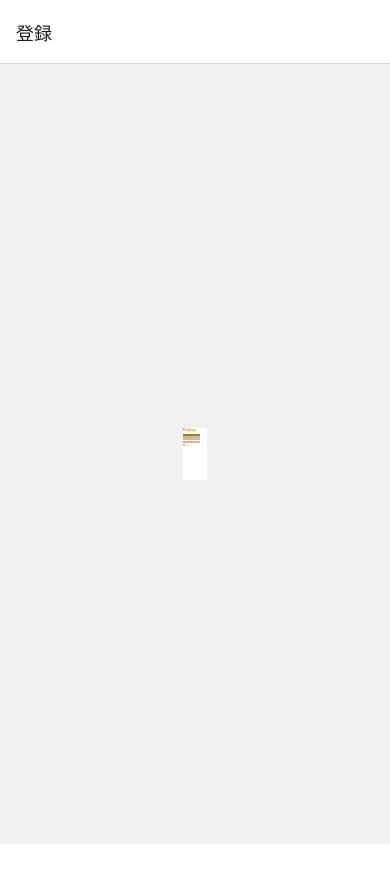
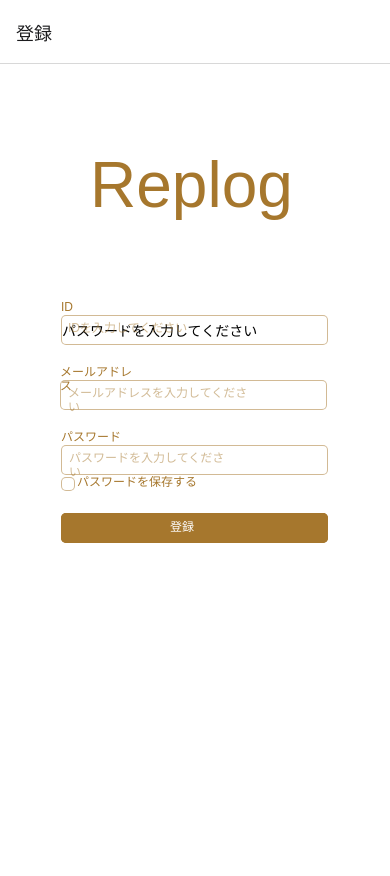
Before and after one commit to m0r016/replog, a React Native app: screen / in a window 390 px wide. Before the commit the page ends 844 px from the top, so only its background shows below. Built offline with nearby package versions, Linux system fonts and the light colour scheme.

Commit message:
fix: 正しく描画されないのでstyleを修正

```diff
--- a/src/pages/newRegisterPage.tsx
+++ b/src/pages/newRegisterPage.tsx
@@ -12,149 +12,197 @@ import { Svg } from 'react-native-svg';
 
 const newRegisterPageStyles = StyleSheet.create({
   newRegisterPage: {
-    width: 24.38,
-    height: 52.75,
+    position: 'relative',
+    width: 390,
+    height: 844,
     backgroundColor: '#ffffff',
   },
   Replog: {
-    margin: '5.63 7.25',
-    width: 13.88,
-    height: 6,
+    position: 'absolute',
+    left: 90,
+    top: 116,
+    width: 222,
+    height: 96,
     color: '#a6772d',
     fontFamily: 'Hiragino Sans, sans-serif',
-    fontSize: 4,
-    lineHeight: 4.69,
+    fontSize: 64,
+    lineHeight: 75,
   },
   registerGroup: {
-    margin: '3.81 30.06',
-    width: 16.69,
-    height: 1.88,
+    position: 'absolute',
+    left: 61,
+    top: 481,
+    width: 267,
+    height: 30,
   },
   registerButton: {
-    width: 16.69,
-    height: 1.88,
+    position: 'absolute',
+    left: 0,
+    top: 0,
+    width: 267,
+    height: 30,
     backgroundColor: '#a6772d',
-    borderRadius: 0.31,
+    borderRadius: 5,
   },
   register: {
-    margin: '6.81 0.44',
-    width: 3,
-    height: 0.94,
+    position: 'absolute',
+    left: 109,
+    top: 7,
+    width: 48,
+    height: 15,
     color: '#ffffff',
     fontFamily: 'Inter, sans-serif',
-    fontSize: 0.75,
-    lineHeight: 0.88,
+    fontSize: 12,
+    lineHeight: 14.0625,
   },
   mailAddressGroup: {
-    margin: '3.75 20.81',
-    width: 16.69,
-    height: 2.81,
+    position: 'absolute',
+    left: 60,
+    top: 333,
+    width: 267,
+    height: 45,
   },
   mailAddressInputForm: {
-    width: 16.69,
-    height: 1.88,
+    position: 'absolute',
+    left: 0,
+    top: 15,
+    width: 267,
+    height: 30,
     backgroundColor: '#ffffff',
     borderColor: 'rgba(166, 119, 45, 0.5)',
-    borderWidth: 0.06,
-    borderRadius: 0.31,
+    borderWidth: 1,
+    borderRadius: 5,
   },
   mailAddress: {
-    width: 5.19,
-    height: 1.13,
+    position: 'absolute',
+    left: 0,
+    top: 0,
+    width: 83,
+    height: 18,
     color: '#a6772d',
     fontFamily: 'Hiragino Sans, sans-serif',
-    fontSize: 0.75,
-    lineHeight: 0.88,
+    fontSize: 12,
+    lineHeight: 14.0625,
   },
   mailAddressPlessholder: {
-    margin: '0.5 1.31',
-    width: 11.88,
-    height: 1.13,
+    position: 'absolute',
+    left: 8,
+    top: 21,
+    width: 190,
+    height: 18,
     color: 'rgba(166, 119, 45, 0.5)',
     fontFamily: 'Hiragino Sans, sans-serif',
-    fontSize: 0.75,
-    lineHeight: 0.88,
+    fontSize: 12,
+    lineHeight: 14.0625,
   },
   idGroup: {
-    margin: '3.81 16.75',
-    width: 16.69,
-    height: 2.81,
+    position: 'absolute',
+    left: 61,
+    top: 268,
+    width: 267,
+    height: 45,
   },
   idInputForm: {
-    width: 16.69,
-    height: 1.88,
+    position: 'absolute',
+    left: 0,
+    top: 15,
+    width: 267,
+    height: 30,
     backgroundColor: '#ffffff',
     borderColor: 'rgba(166, 119, 45, 0.5)',
-    borderWidth: 0.06,
-    borderRadius: 0.31,
+    borderWidth: 1,
+    borderRadius: 5,
   },
   id: {
-    width: 0.81,
-    height: 1.13,
+    position: 'absolute',
+    left: 0,
+    top: 0,
+    width: 13,
+    height: 18,
     color: '#a6772d',
     fontFamily: 'Hiragino Sans, sans-serif',
-    fontSize: 0.75,
-    lineHeight: 0.88,
+    fontSize: 12,
+    lineHeight: 14.0625,
   },
   idPlaceholder: {
-    margin: '0.44 1.31',
-    width: 7.5,
-    height: 1.13,
+    position: 'absolute',
+    left: 7,
+    top: 21,
+    width: 120,
+    height: 18,
     color: 'rgba(166, 119, 45, 0.5)',
     fontFamily: 'Hiragino Sans, sans-serif',
-    fontSize: 0.75,
-    lineHeight: 0.88,
+    fontSize: 12,
+    lineHeight: 14.0625,
   },
   passwordGroup: {
-    margin: '3.81 24.88',
-    width: 16.69,
-    height: 3.94,
+    position: 'absolute',
+    left: 61,
+    top: 398,
+    width: 267,
+    height: 63,
   },
   passwordInputForm: {
-    width: 16.69,
-    height: 1.88,
+    position: 'absolute',
+    left: 0,
+    top: 15,
+    width: 267,
+    height: 30,
     backgroundColor: '#ffffff',
     borderColor: 'rgba(166, 119, 45, 0.5)',
-    borderWidth: 0.06,
-    borderRadius: 0.31,
+    borderWidth: 1,
+    borderRadius: 5,
   },
   password: {
-    width: 3.75,
-    height: 1.13,
+    position: 'absolute',
+    left: 0,
+    top: 0,
+    width: 60,
+    height: 18,
     color: '#a6772d',
     fontFamily: 'Hiragino Sans, sans-serif',
-    fontSize: 0.75,
-    lineHeight: 0.88,
+    fontSize: 12,
+    lineHeight: 14.0625,
   },
   passwordInputSave: {
-    width: 8.5,
-    height: 1.13,
+    position: 'absolute',
+    left: 0,
+    top: 45,
+    width: 136,
+    height: 18,
   },
   passwordInputSaveRectangle: {
-    width: 0.88,
-    height: 0.88,
+    position: 'absolute',
+    left: 0,
+    top: 2,
+    width: 14,
+    height: 14,
     backgroundColor: '#ffffff',
     borderColor: 'rgba(166, 119, 45, 0.5)',
-    borderWidth: 0.06,
-    borderRadius: 0.31,
+    borderWidth: 1,
+    borderRadius: 5,
   },
   passwordInputSaveMessage: {
-    margin: '1 0',
-    width: 7.5,
-    height: 1.13,
+    position: 'absolute',
+    left: 16,
+    top: 0,
+    width: 120,
+    height: 18,
     color: '#a6772d',
     fontFamily: 'Hiragino Sans, sans-serif',
-    fontSize: 0.75,
-    lineHeight: 0.88,
+    fontSize: 12,
+    lineHeight: 14.0625,
   },
   passwordPlaceholder: {
-    margin: '0.5 1.31',
-    width: 10.44,
-    height: 1.13,
+    position: 'absolute',
+    left: 8,
+    top: 21,
+    width: 167,
+    height: 18,
     color: 'rgba(166, 119, 45, 0.5)',
     fontFamily: 'Hiragino Sans, sans-serif',
-    fontSize: 0.75,
-    lineHeight: 0.88,
+    fontSize: 12,
+    lineHeight: 14.0625,
   },
   keyboardAvoidingViewStyle: {
     justifyContent: 'center',
```
Also changed, not shown: src/pages/loginPage.tsx (+106 -67 lines).
